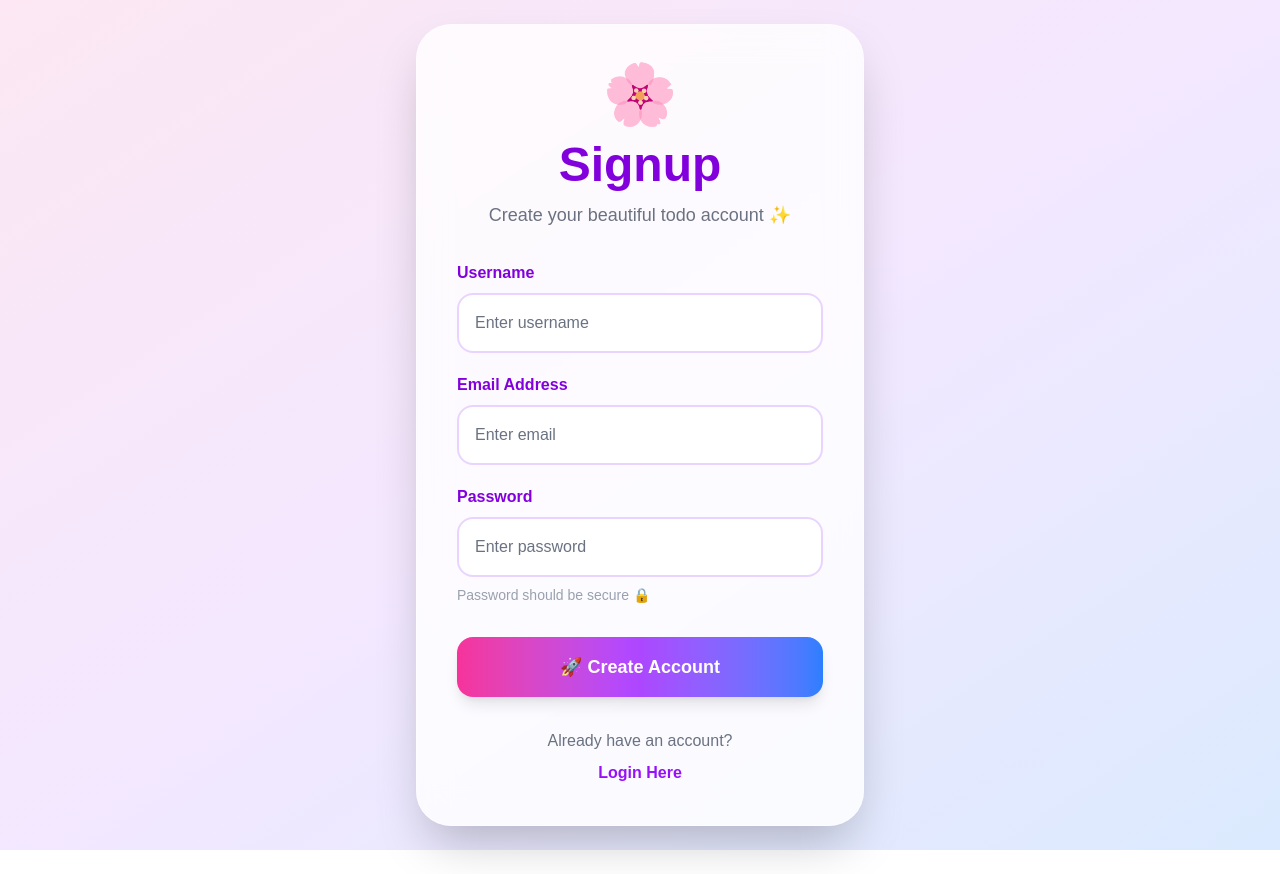
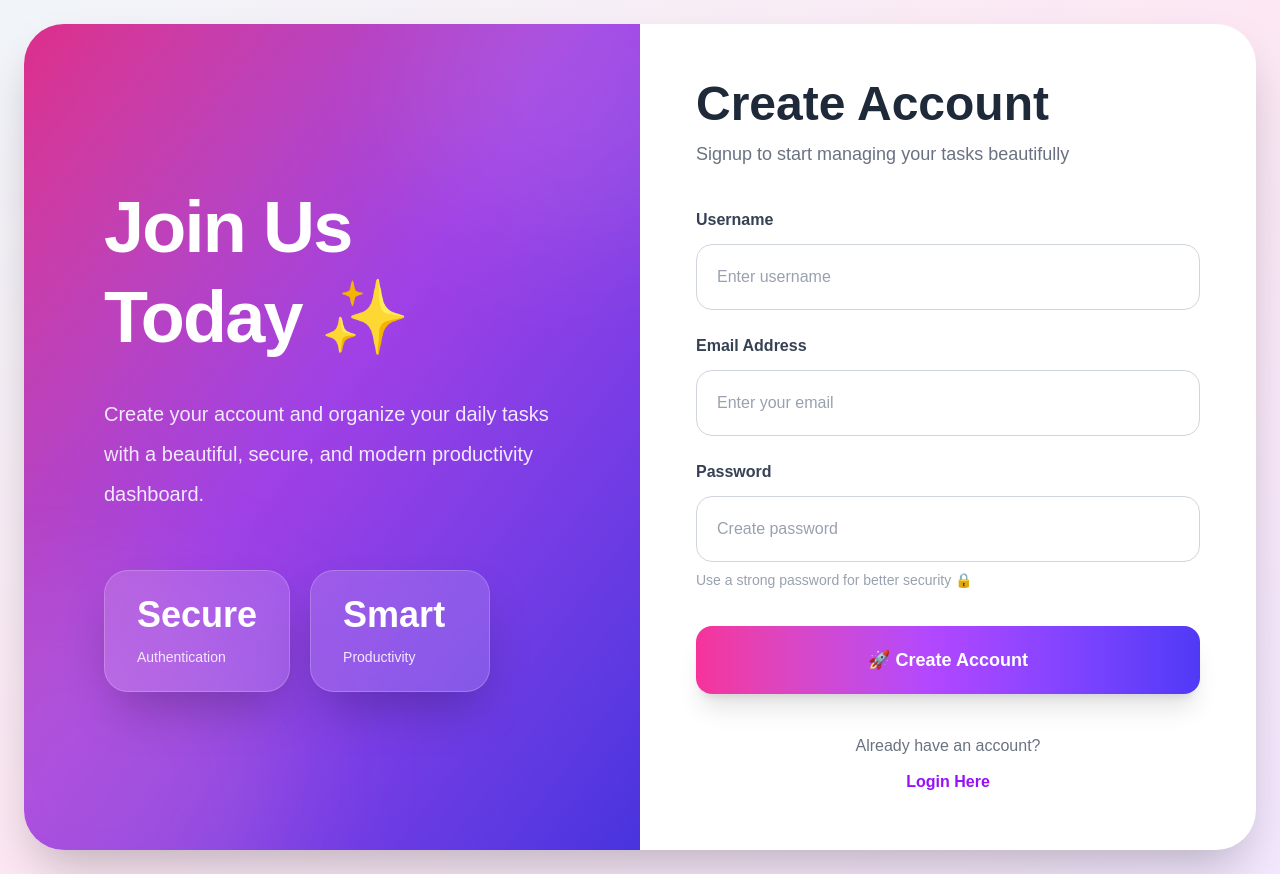
Before and after one commit to MadhumithaDevaraj-24/todo-frontend, a Next.js app: page /signup in a window 1280 px wide. Before the commit the page ends 850 px from the top, so only its background shows below. Built offline with nearby package versions, Linux system fonts and the light colour scheme.

Commit message:
updated code

```diff
--- a/app/signin/page.js
+++ b/app/signin/page.js
@@ -40,8 +40,6 @@ export default function Signin() {
 
       const data = await response.json()
 
-      console.log(data)
-
       if (data.jwt) {
 
         localStorage.setItem(
@@ -54,12 +52,9 @@ export default function Signin() {
           JSON.stringify(data.user)
         )
 
-        alert("🎉 Login Successful")
+        router.push("/dashboard")
 
-        router.push("/dashboard")
-      }
-
-      else {
+      } else {
 
         alert("Invalid Credentials")
       }
@@ -79,44 +74,90 @@ export default function Signin() {
 
   return (
 
-    <div className="min-h-screen bg-gradient-to-br from-blue-100 via-pink-100 to-purple-100 flex justify-center items-center p-6">
+    <div className="min-h-screen bg-gradient-to-br from-slate-100 via-purple-100 to-pink-100 flex items-center justify-center p-6">
 
-      {/* MAIN CARD */}
+      <div className="w-full max-w-6xl grid lg:grid-cols-2 bg-white rounded-[40px] shadow-2xl overflow-hidden">
 
-      <div className="backdrop-blur-lg bg-white/80 border border-white/40 p-10 rounded-[35px] shadow-2xl w-full max-w-md">
+        {/* LEFT SIDE */}
 
-        {/* TOP SECTION */}
+        <div className="hidden lg:flex flex-col justify-center bg-gradient-to-br from-purple-600 via-pink-500 to-indigo-600 text-white p-16 relative overflow-hidden">
 
-        <div className="text-center mb-8">
+          <div className="absolute top-0 left-0 w-full h-full bg-black/10"></div>
 
-          <div className="text-6xl mb-4">
-            💜
+          <div className="relative z-10">
+
+            <h1 className="text-6xl font-extrabold leading-tight">
+              Welcome
+              <br />
+              Back 👋
+            </h1>
+
+            <p className="mt-6 text-lg text-purple-100 leading-8">
+              Manage your tasks, organize your workflow,
+              and boost your productivity with your
+              modern Todo Dashboard.
+            </p>
+
+            <div className="mt-10 flex gap-4">
+
+              <div className="bg-white/20 backdrop-blur-md px-5 py-4 rounded-2xl">
+                <h2 className="text-3xl font-bold">
+                  100%
+                </h2>
+
+                <p className="text-sm mt-1">
+                  Productivity
+                </p>
               </div>
 
-          <h1 className="text-5xl font-extrabold text-purple-700">
-            Welcome Back
-          </h1>
+              <div className="bg-white/20 backdrop-blur-md px-5 py-4 rounded-2xl">
+                <h2 className="text-3xl font-bold">
+                  24/7
+                </h2>
+
+                <p className="text-sm mt-1">
+                  Access
+                </p>
+              </div>
+
+            </div>
+
+          </div>
+
+        </div>
+
+        {/* RIGHT SIDE */}
+
+        <div className="p-8 md:p-14 flex flex-col justify-center">
+
+          {/* TOP */}
+
+          <div className="mb-10">
+
+            <h2 className="text-5xl font-extrabold text-gray-800">
+              Login
+            </h2>
 
             <p className="text-gray-500 mt-3 text-lg">
-            Login to continue managing your tasks ✨
+              Sign in to continue to your dashboard
             </p>
 
           </div>
 
-        {/* INPUTS */}
+          {/* FORM */}
 
-        <div className="flex flex-col gap-5">
+          <div className="flex flex-col gap-6">
 
             {/* EMAIL */}
 
             <div>
 
-            <label className="text-purple-700 font-semibold mb-2 block">
+              <label className="text-gray-700 font-semibold block mb-3">
                 Email Address
               </label>
 
               <input
-              className="w-full border-2 border-purple-200 rounded-2xl p-4 outline-none focus:border-pink-400 focus:ring-4 focus:ring-pink-200 transition-all bg-white text-black placeholder-gray-500"
+                type="email"
 
                 placeholder="Enter your email"
 
@@ -125,6 +166,8 @@ export default function Signin() {
                 onChange={(e) =>
                   setEmail(e.target.value)
                 }
+
+                className="w-full border border-gray-300 rounded-2xl p-5 text-black placeholder-gray-400 outline-none focus:ring-4 focus:ring-purple-200 focus:border-purple-400 transition-all"
               />
 
             </div>
@@ -133,13 +176,11 @@ export default function Signin() {
 
             <div>
 
-            <label className="text-purple-700 font-semibold mb-2 block">
+              <label className="text-gray-700 font-semibold block mb-3">
                 Password
               </label>
 
               <input
-              className="w-full border-2 border-purple-200 rounded-2xl p-4 outline-none focus:border-pink-400 focus:ring-4 focus:ring-pink-200 transition-all bg-white text-black placeholder-gray-500"
-
                 type="password"
 
                 placeholder="Enter your password"
@@ -149,22 +190,24 @@ export default function Signin() {
                 onChange={(e) =>
                   setPassword(e.target.value)
                 }
+
+                className="w-full border border-gray-300 rounded-2xl p-5 text-black placeholder-gray-400 outline-none focus:ring-4 focus:ring-purple-200 focus:border-purple-400 transition-all"
               />
 
             </div>
 
-          {/* BUTTON */}
+            {/* LOGIN BUTTON */}
 
             <button
-            className="mt-3 bg-gradient-to-r from-pink-500 via-purple-500 to-blue-500 hover:scale-105 hover:shadow-2xl transition-all duration-300 text-white p-4 rounded-2xl shadow-lg font-bold text-lg"
+              onClick={handleLogin}
 
-            onClick={handleLogin}
+              className="mt-3 bg-gradient-to-r from-purple-600 via-pink-500 to-indigo-600 hover:scale-[1.02] hover:shadow-2xl transition-all duration-300 text-white p-5 rounded-2xl shadow-xl font-bold text-lg"
             >
 
               {
                 loading
-                ? "Logging In..."
-                : "🚀 Login"
+                  ? "Signing In..."
+                  : "🚀 Login to Dashboard"
               }
 
             </button>
@@ -173,21 +216,23 @@ export default function Signin() {
 
           {/* FOOTER */}
 
-        <div className="text-center mt-8">
+          <div className="mt-10 text-center">
 
             <p className="text-gray-500">
               Don’t have an account?
             </p>
 
             <button
-            className="text-purple-600 font-bold mt-2 hover:text-pink-500 transition"
-
               onClick={() =>
                 router.push("/signup")
               }
+
+              className="mt-3 text-purple-600 font-bold hover:text-pink-500 transition-all"
             >
-            Create Account
+              Create New Account
             </button>
+
+          </div>
 
         </div>
 
--- a/app/signup/page.js
+++ b/app/signup/page.js
@@ -8,9 +8,18 @@ export default function Signup() {
   const [username, setUsername] = useState("")
   const [email, setEmail] = useState("")
   const [password, setPassword] = useState("")
+  const [loading, setLoading] = useState(false)
+
   const router = useRouter()
 
   const handleSignup = async () => {
+
+    if (!username || !email || !password) {
+      alert("Please fill all fields")
+      return
+    }
+
+    setLoading(true)
 
     try {
 
@@ -43,6 +52,8 @@ export default function Signup() {
         setEmail("")
         setPassword("")
 
+        router.push("/signin")
+
       } else {
 
         alert(data.error.message)
@@ -54,48 +65,125 @@ export default function Signup() {
 
       alert("Something went wrong")
     }
+
+    finally {
+
+      setLoading(false)
+    }
   }
 
   return (
 
-    <div className="min-h-screen bg-gradient-to-br from-pink-100 via-purple-100 to-blue-100 flex justify-center items-center p-6">
+    <div className="min-h-screen bg-gradient-to-br from-slate-100 via-pink-100 to-purple-100 flex items-center justify-center p-6">
 
-      {/* MAIN CARD */}
+      <div className="w-full max-w-7xl grid lg:grid-cols-2 bg-white rounded-[40px] shadow-2xl overflow-hidden">
 
-      <div className="backdrop-blur-lg bg-white/80 border border-white/40 p-10 rounded-[35px] shadow-2xl w-full max-w-md">
+        {/* LEFT SIDE */}
 
-        {/* TOP SECTION */}
+        <div className="hidden lg:flex flex-col justify-center bg-gradient-to-br from-pink-500 via-purple-500 to-indigo-600 text-white p-20 relative overflow-hidden">
 
-        <div className="text-center mb-8">
+          {/* BLUR CIRCLES */}
 
-          <div className="text-6xl mb-4">
-            🌸
+          <div className="absolute top-[-100px] right-[-100px] w-80 h-80 bg-white/10 rounded-full blur-3xl"></div>
+
+          <div className="absolute bottom-[-120px] left-[-120px] w-96 h-96 bg-pink-300/20 rounded-full blur-3xl"></div>
+
+          <div className="absolute inset-0 bg-black/10"></div>
+
+          {/* CONTENT */}
+
+          <div className="relative z-10 max-w-xl">
+
+            {/* HEADING */}
+
+            <h1 className="text-7xl font-black leading-[90px] tracking-tight">
+
+              Join Us
+              <br />
+
+              Today ✨
+
+            </h1>
+
+            {/* DESCRIPTION */}
+
+            <p className="mt-8 text-xl leading-10 text-purple-100">
+
+              Create your account and organize your daily tasks
+              with a beautiful, secure, and modern productivity dashboard.
+
+            </p>
+
+            {/* FEATURE CARDS */}
+
+            <div className="mt-14 flex gap-5">
+
+              {/* CARD 1 */}
+
+              <div className="backdrop-blur-xl bg-white/15 border border-white/20 px-8 py-6 rounded-3xl shadow-2xl min-w-[180px] hover:scale-105 transition-all duration-300">
+
+                <h2 className="text-4xl font-extrabold">
+                  Secure
+                </h2>
+
+                <p className="text-sm mt-3 text-purple-100">
+                  Authentication
+                </p>
+
               </div>
 
-          <h1 className="text-5xl font-extrabold text-purple-700">
-            Signup
-          </h1>
+              {/* CARD 2 */}
+
+              <div className="backdrop-blur-xl bg-white/15 border border-white/20 px-8 py-6 rounded-3xl shadow-2xl min-w-[180px] hover:scale-105 transition-all duration-300">
+
+                <h2 className="text-4xl font-extrabold">
+                  Smart
+                </h2>
+
+                <p className="text-sm mt-3 text-purple-100">
+                  Productivity
+                </p>
+
+              </div>
+
+            </div>
+
+          </div>
+
+        </div>
+
+        {/* RIGHT SIDE */}
+
+        <div className="p-8 md:p-14 flex flex-col justify-center">
+
+          {/* TOP */}
+
+          <div className="mb-10">
+
+            <h2 className="text-5xl font-extrabold text-gray-800">
+              Create Account
+            </h2>
 
             <p className="text-gray-500 mt-3 text-lg">
-            Create your beautiful todo account ✨
+              Signup to start managing your tasks beautifully
             </p>
 
           </div>
 
           {/* FORM */}
 
-        <div className="flex flex-col gap-5">
+          <div className="flex flex-col gap-6">
 
             {/* USERNAME */}
 
             <div>
 
-            <label className="text-purple-700 font-semibold mb-2 block">
+              <label className="text-gray-700 font-semibold block mb-3">
                 Username
               </label>
 
               <input
-              className="w-full border-2 border-purple-200 rounded-2xl p-4 outline-none focus:border-pink-400 focus:ring-4 focus:ring-pink-200 transition-all bg-white text-black placeholder-gray-500"
+                type="text"
 
                 placeholder="Enter username"
 
@@ -104,6 +192,8 @@ export default function Signup() {
                 onChange={(e) =>
                   setUsername(e.target.value)
                 }
+
+                className="w-full border border-gray-300 rounded-2xl p-5 text-black placeholder-gray-400 outline-none focus:ring-4 focus:ring-pink-200 focus:border-pink-400 transition-all"
               />
 
             </div>
@@ -112,20 +202,22 @@ export default function Signup() {
 
             <div>
 
-            <label className="text-purple-700 font-semibold mb-2 block">
+              <label className="text-gray-700 font-semibold block mb-3">
                 Email Address
               </label>
 
               <input
-              className="w-full border-2 border-purple-200 rounded-2xl p-4 outline-none focus:border-pink-400 focus:ring-4 focus:ring-pink-200 transition-all bg-white text-black placeholder-gray-500"
+                type="email"
 
-              placeholder="Enter email"
+                placeholder="Enter your email"
 
                 value={email}
 
                 onChange={(e) =>
                   setEmail(e.target.value)
                 }
+
+                className="w-full border border-gray-300 rounded-2xl p-5 text-black placeholder-gray-400 outline-none focus:ring-4 focus:ring-purple-200 focus:border-purple-400 transition-all"
               />
 
             </div>
@@ -134,26 +226,26 @@ export default function Signup() {
 
             <div>
 
-            <label className="text-purple-700 font-semibold mb-2 block">
+              <label className="text-gray-700 font-semibold block mb-3">
                 Password
               </label>
 
               <input
-              className="w-full border-2 border-purple-200 rounded-2xl p-4 outline-none focus:border-pink-400 focus:ring-4 focus:ring-pink-200 transition-all bg-white text-black placeholder-gray-500"
-
                 type="password"
 
-              placeholder="Enter password"
+                placeholder="Create password"
 
                 value={password}
 
                 onChange={(e) =>
                   setPassword(e.target.value)
                 }
+
+                className="w-full border border-gray-300 rounded-2xl p-5 text-black placeholder-gray-400 outline-none focus:ring-4 focus:ring-indigo-200 focus:border-indigo-400 transition-all"
               />
 
               <p className="text-sm text-gray-400 mt-2">
-              Password should be secure 🔒
+                Use a strong password for better security 🔒
               </p>
 
             </div>
@@ -161,32 +253,41 @@ export default function Signup() {
             {/* BUTTON */}
 
             <button
-            className="mt-3 bg-gradient-to-r from-pink-500 via-purple-500 to-blue-500 hover:scale-105 hover:shadow-2xl transition-all duration-300 text-white p-4 rounded-2xl shadow-lg font-bold text-lg"
+              onClick={handleSignup}
 
-            onClick={handleSignup}
+              className="mt-3 bg-gradient-to-r from-pink-500 via-purple-500 to-indigo-600 hover:scale-[1.02] hover:shadow-2xl transition-all duration-300 text-white p-5 rounded-2xl shadow-xl font-bold text-lg"
             >
-            🚀 Create Account
+
+              {
+                loading
+                  ? "Creating Account..."
+                  : "🚀 Create Account"
+              }
+
             </button>
 
           </div>
 
           {/* FOOTER */}
 
-        <div className="text-center mt-8">
+          <div className="mt-10 text-center">
 
             <p className="text-gray-500">
               Already have an account?
             </p>
 
             <button
-            className="text-purple-600 font-bold mt-2 hover:text-pink-500 transition"
-
               onClick={() =>
                 router.push("/signin")
               }
+
+              className="mt-3 text-purple-600 font-bold hover:text-pink-500 transition-all"
             >
               Login Here
             </button>
+
+          </div>
+
         </div>
 
       </div>
```
Also changed, not shown: app/dashboard/page.js (+97 -74 lines). Lines whose indentation alone changed are shown as unchanged.
